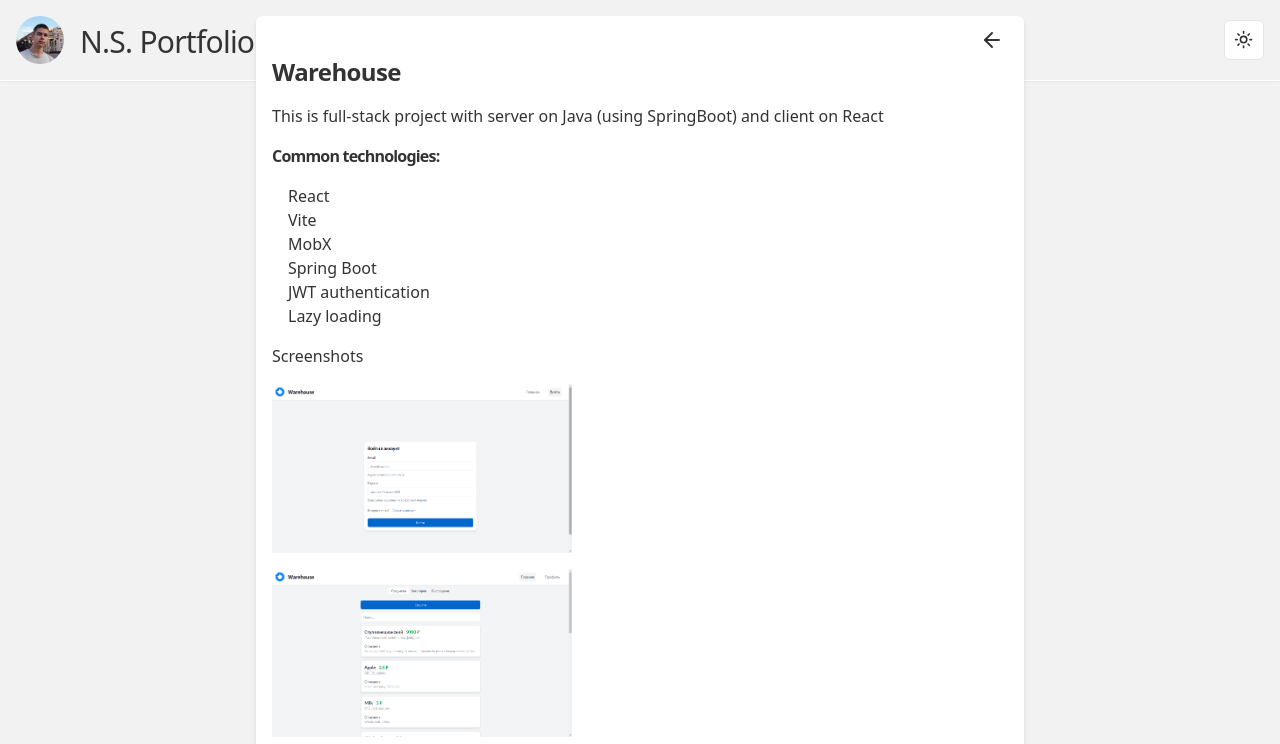
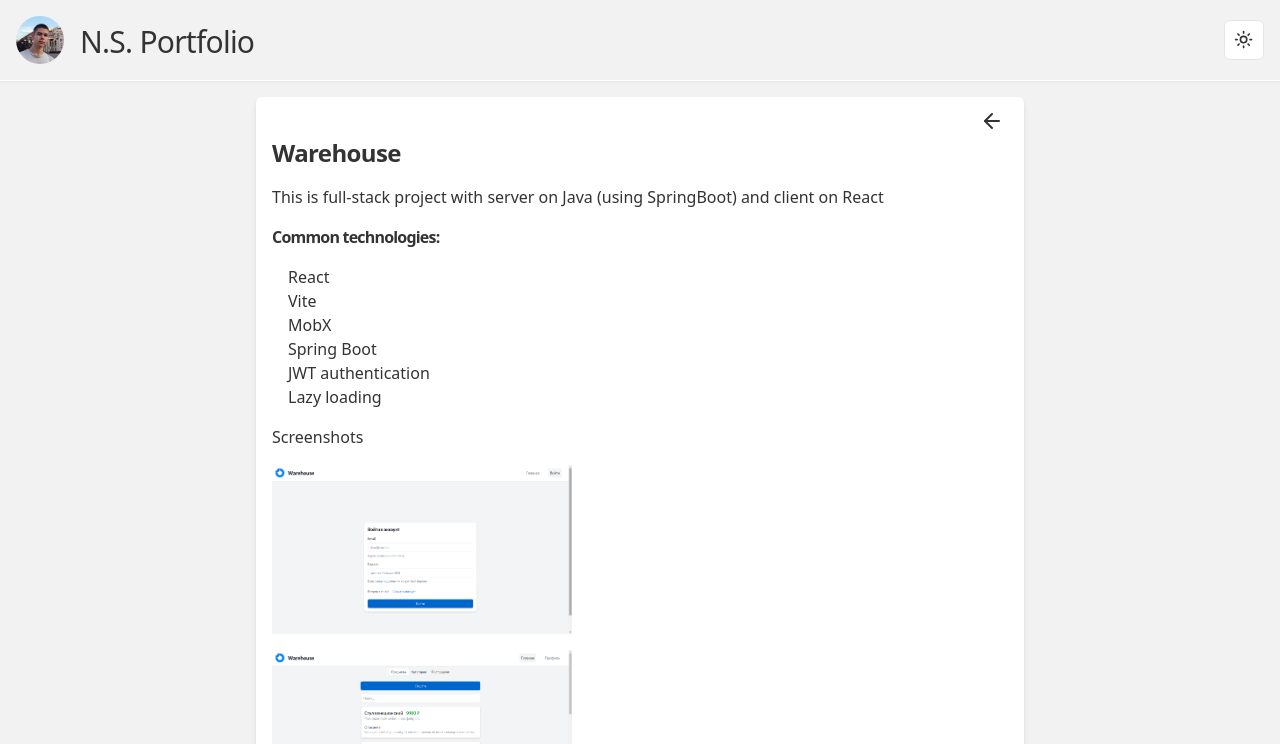
Before and after one commit to woodemai/portfolio, a React (Vite) app: page /warehouse in a window 1280 px wide. Shown: the top 744 px of the page. Built offline with nearby package versions, Linux system fonts and the light colour scheme.

Commit message:
fix position

```diff
--- a/src/features/ProjectPageTemplate.tsx
+++ b/src/features/ProjectPageTemplate.tsx
@@ -15,7 +15,7 @@
     url
 }) => {
     return (
-        <div className="flex justify-center items-center h-screen w-full">
+        <div className="flex justify-center items-center h-full mb-2 w-full">
             <div className="rounded-md shadow-md w-full sm:max-w-sm md:max-w-md lg:max-w-lg xl:max-w-3xl bg-card p-4 pt-2 flex flex-col items-end">
                 <LinkBack />
                 <div className="flex flex-col gap-y-4 items-start w-full">
```
